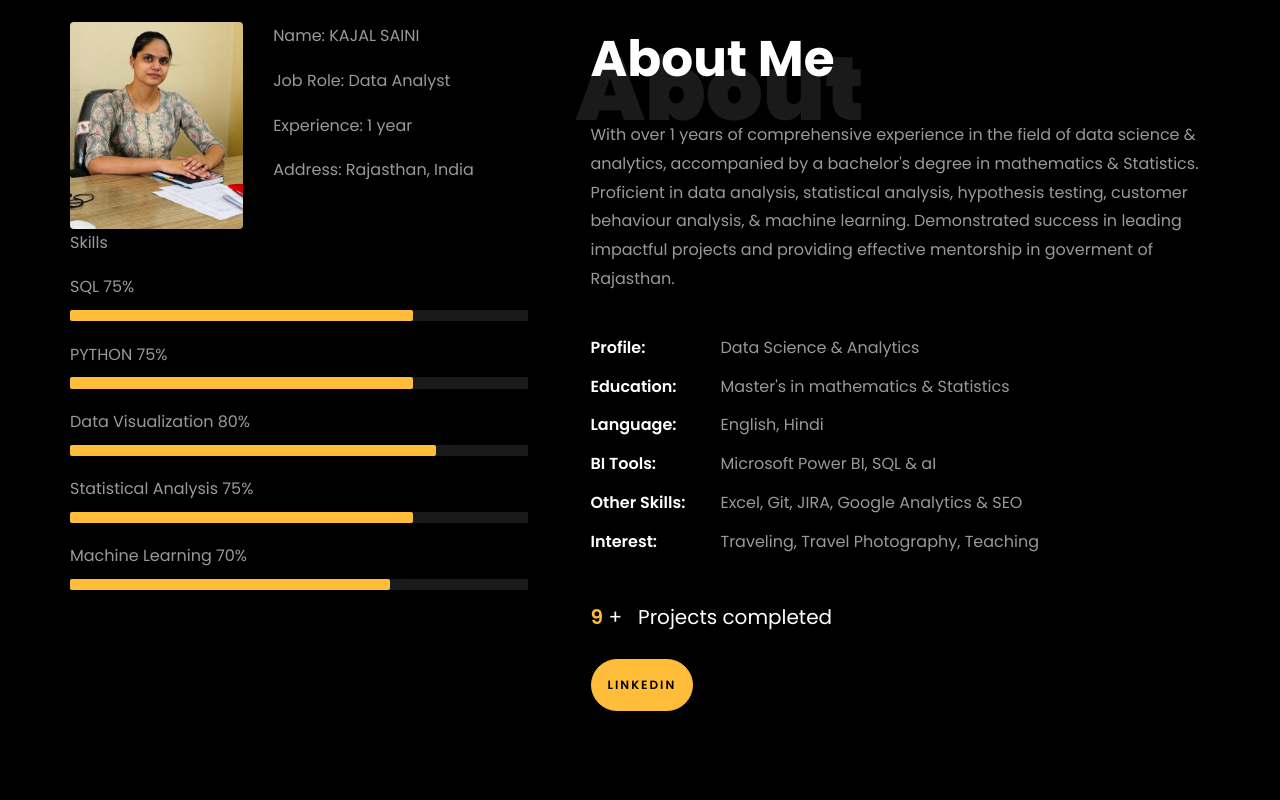
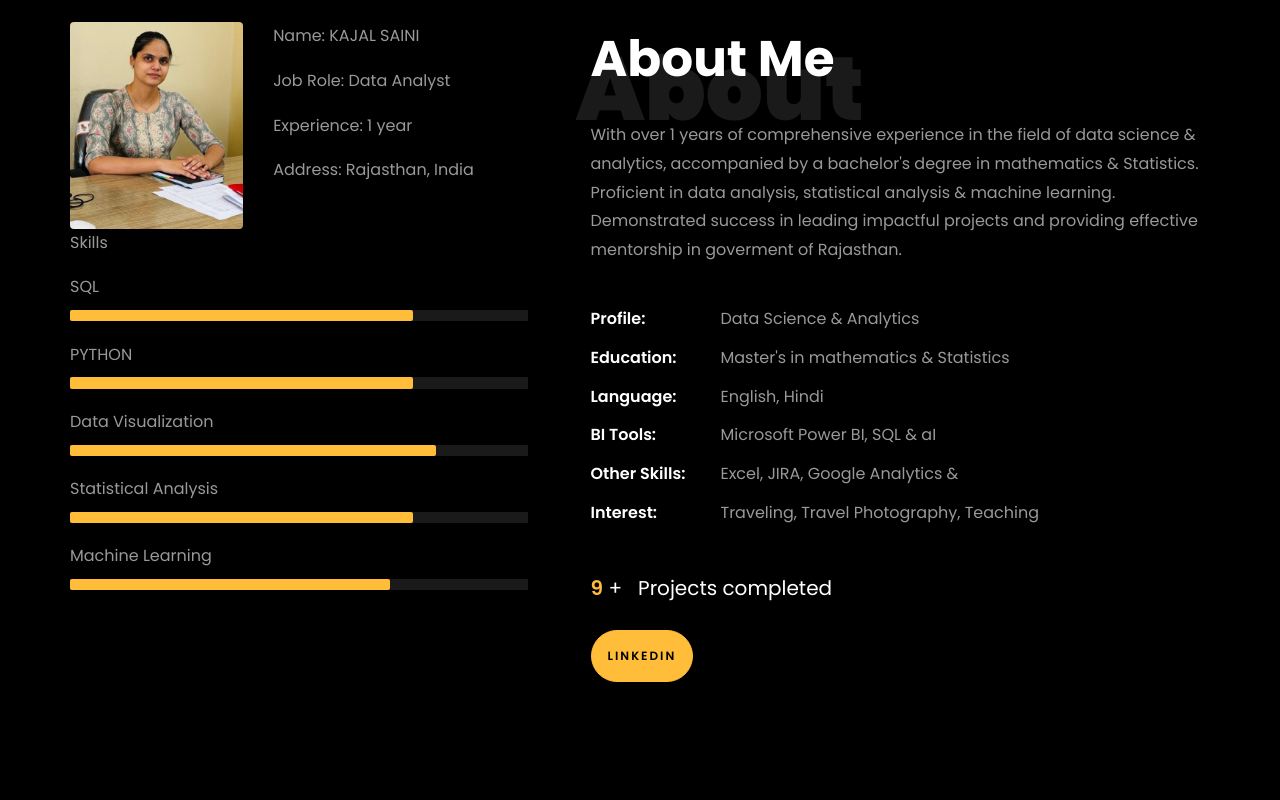
Before and after one commit to kajalsaini447/kajalsaini447.github.io, a plain HTML site: page index.html in a window 1280 px wide. Shown: the part 840-1640 px from the top of the page. Drawn offline with Linux system fonts and the light colour scheme; files whose address does not match are found by name.

Commit message:
Update index.html

```diff
--- a/index.html
+++ b/index.html
@@ -229,31 +229,31 @@
 
 								<div class="skill-mf">
 									<p class="title-s">Skills</p>
-									<span>SQL</span> <span class="pull-right">75%</span>
+									<span>SQL</span> <span class="pull-right"></span>
 									<div class="progress">
 										<div class="progress-bar" role="progressbar" style="width: 75%;" aria-valuenow="95" aria-valuemin="0"
 											aria-valuemax="100"></div>
 									</div>
 
-									<span>PYTHON</span> <span class="pull-right">75%</span>
+									<span>PYTHON</span> <span class="pull-right"></span>
 									<div class="progress">
 										<div class="progress-bar" role="progressbar" style="width: 75%" aria-valuenow="85" aria-valuemin="0"
 											aria-valuemax="100"></div>
 									</div>
 
-									<span>Data Visualization</span> <span class="pull-right">80%</span>
+									<span>Data Visualization</span> <span class="pull-right"></span>
 									<div class="progress">
 										<div class="progress-bar" role="progressbar" style="width: 80%" aria-valuenow="90" aria-valuemin="0"
 											aria-valuemax="100"></div>
 									</div>
 
-									<span>Statistical Analysis</span> <span class="pull-right">75%</span>
+									<span>Statistical Analysis</span> <span class="pull-right"></span>
 									<div class="progress">
 										<div class="progress-bar" role="progressbar" style="width: 75%" aria-valuenow="85" aria-valuemin="0"
 											aria-valuemax="100"></div>
 									</div>
 
-									<span>Machine Learning</span> <span class="pull-right">70%</span>
+									<span>Machine Learning</span> <span class="pull-right"></span>
 									<div class="progress">
 										<div class="progress-bar" role="progressbar" style="width: 70%" aria-valuenow="80" aria-valuemin="0"
 											aria-valuemax="100"></div>
@@ -271,7 +271,7 @@
 								<h2 class="mb-4">About Me</h2>
 
 								<p>With over 1 years of comprehensive experience in the field of data science & analytics, accompanied by a bachelor's degree in mathematics & Statistics.
-									Proficient in data analysis, statistical analysis, hypothesis testing, customer behaviour analysis, &amp; machine learning.
+									Proficient in data analysis, statistical analysis &amp; machine learning.
 									Demonstrated success in leading impactful projects and providing effective mentorship in goverment of Rajasthan.</p>
 								<ul class="about-info mt-4 px-md-0 px-2">
 									<li class="d-flex"><span>Profile:</span> <span>Data Science &amp; Analytics</span></li>
@@ -279,7 +279,7 @@
 									<li class="d-flex"><span>Education:</span> <span>Master's in mathematics & Statistics </span></li>
 									<li class="d-flex"><span>Language:</span> <span>English, Hindi</span></li>
 									<li class="d-flex"><span>BI Tools:</span> <span>Microsoft Power BI, SQL &amp; aI</span></li>
-									<li class="d-flex"><span>Other Skills:</span> <span>Excel, Git, JIRA, Google Analytics &amp; SEO</span></li>
+									<li class="d-flex"><span>Other Skills:</span> <span>Excel, JIRA, Google Analytics &amp;</span></li>
 									<li class="d-flex"><span>Interest:</span> <span>Traveling, Travel Photography, Teaching</span></li>
 
 								</ul>
@@ -376,7 +376,7 @@
 
     			<div class="col-md-6">
     				<div class="resume-wrap ftco-animate">
-    					<span class="date">2012-2013</span>
+    					<span class="date">2020-2022</span>
     					<h2>Masters of Science(mathematics & Statistics)</h2>
     					<span class="position">Raj Rishi Bharthari matsya university</span>
     					<p class="mt-4">Grade: First class distinction.</p>
```
